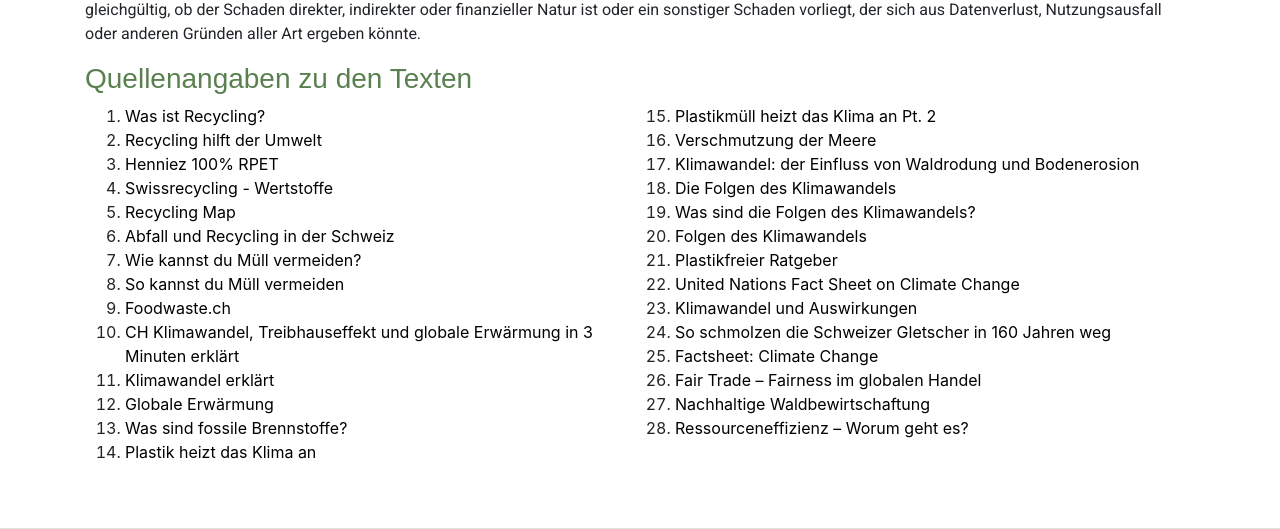
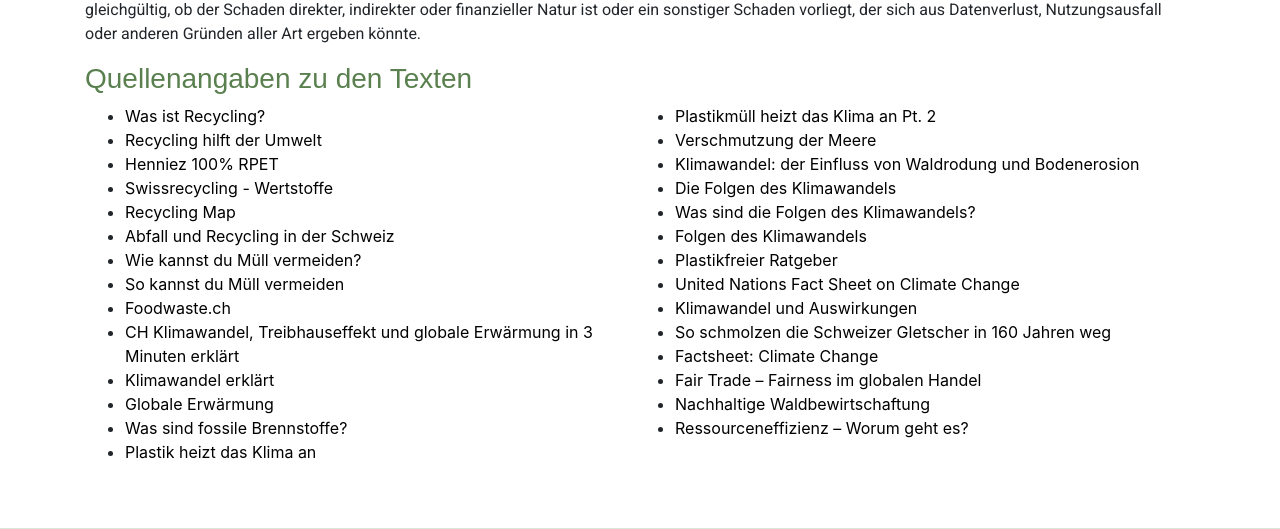
Before and after one commit to Frankie1996/Visu5, a PHP site: page /imprint in a window 1280 px wide. Shown: the part 588-1117 px from the top of the page. Run offline with PHP 8.4, Linux system fonts and the light colour scheme; some web fonts are replaced.

Commit message:
Update imprint.php

```diff
--- a/imprint.php
+++ b/imprint.php
@@ -11,7 +11,7 @@ require_once('data/data.php');
 <section class="container imprint my-5">
     <h2 class="pb-4">Impressum</h2>
     <div class="row">
-        <div class="col-6">
+        <div class="col-lg-6 col-md-12">
             <h4>Verantwortlich für den Inhalt der Seiten</h4>
             <b>Visualisieren - Team L</b>
             <ul>
@@ -22,7 +22,7 @@ require_once('data/data.php');
                 <li>Sandro Anderes - <a href="mailto:sandro.anderes@stud.fhgr.ch">sandro.anderes@stud.fhgr.ch</a></li>
             </ul>
         </div>
-        <div class="col-6">
+        <div class="col-lg-6 col-md-12">
             <h4>Copyright</h4>
             <p>
                 Das Copyright für sämtliche Inhalte dieser Website liegt bei den unter "Verantwortlich für den Inhalt der Seite" genannten Personen, mit
@@ -46,7 +46,7 @@ require_once('data/data.php');
         </div>
         <div class="col-12">
             <h4>Quellenangaben zu den Texten</h4>
-            <ol class="row">
+            <ul class="row">
                 <div class="col-lg-6 col-md-12">
                     <li><a href="https://www.demokratiewebstatt.at/thema/abfall-und-muell/was-ist-recycling" target="_blank">Was ist Recycling?</a></li>
                     <li><a href="https://www.medienwerkstatt-online.de/lws_wissen/vorlagen/showcard.php?id=717&edit=0" target="_blank">Recycling hilft der Umwelt</a></li>
@@ -79,7 +79,7 @@ require_once('data/data.php');
                     <li><a href="https://www.bafu.admin.ch/bafu/de/home/themen/wald/fachinformationen/waldbewirtschaftung/nachhaltige-waldbewirtschaftung.html" target="_blank">Nachhaltige Waldbewirtschaftung</a></li>
                     <li><a href="https://www.bmu.de/themen/wirtschaft-produkte-ressourcen-tourismus/ressourceneffizienz/ressourceneffizienz-worum-geht-es/" target="_blank">Ressourceneffizienz – Worum geht es? </a></li>
                 </div>
-            </ol>
+            </ul>
         </div>
     </div>
 </section>
```
